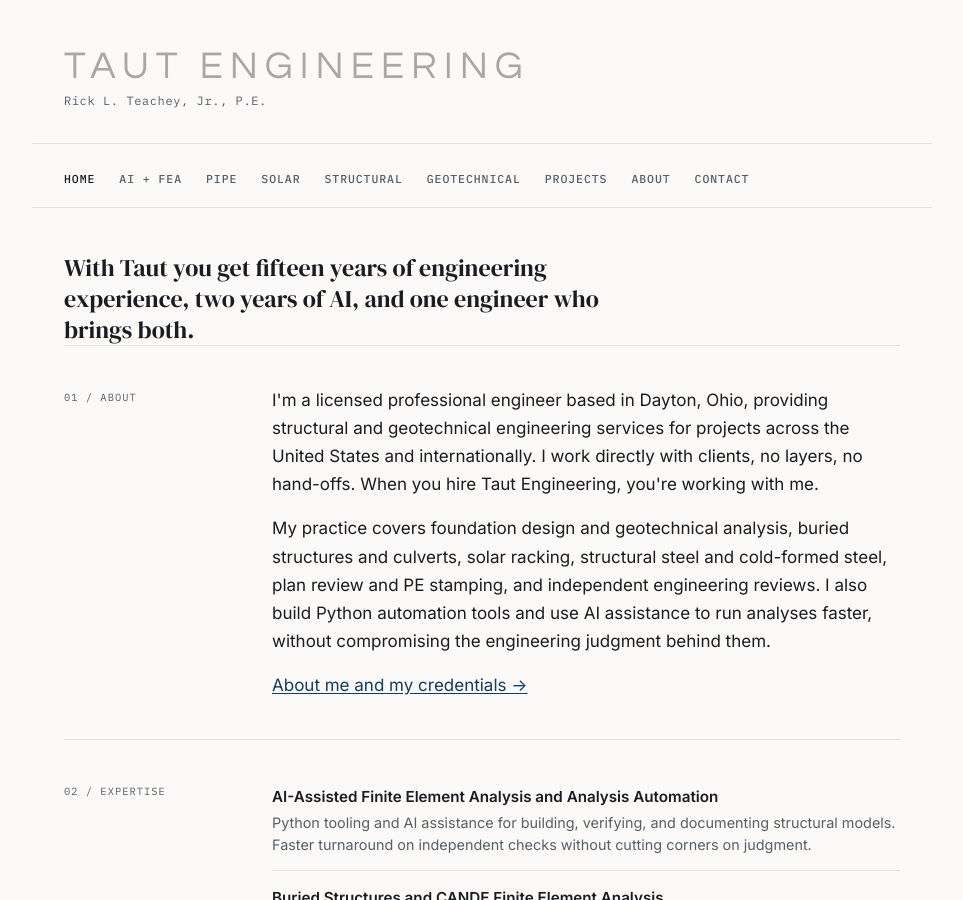
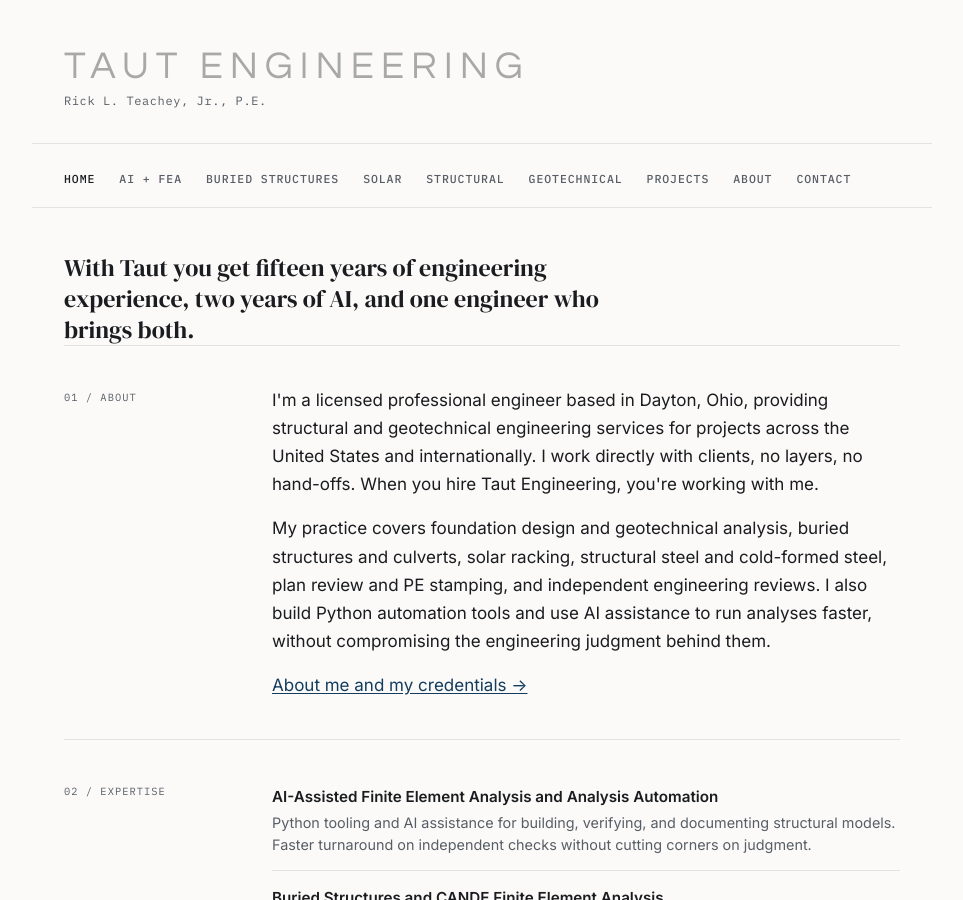
Before and after one commit to Ricyteach/ricyteach.github.io, a Jekyll site: the page built from index.html, in a window 1280 px wide and 900 px high. Shown: the whole window, without its empty margins (158-1121 px from the left). Built offline with Jekyll 4.4.1, drawn with Linux system fonts in a browser that asks for light colours.

Commit message:
Nav: Pipe -> Buried Structures
Co-Authored-By: Claude Opus 4.8 <noreply@anthropic.com>

```diff
--- a/_includes/nav.html
+++ b/_includes/nav.html
@@ -2,7 +2,7 @@
   <ul>
     <li><a href="/" {% if page.url == "/" %}aria-current="page"{% endif %}>Home</a></li>
     <li><a href="/sap2000-ai-automation/" {% if page.url contains "sap2000" %}aria-current="page"{% endif %}>AI + FEA</a></li>
-    <li><a href="/cande-buried-structures/" {% if page.url contains "cande" %}aria-current="page"{% endif %}>Pipe</a></li>
+    <li><a href="/cande-buried-structures/" {% if page.url contains "cande" %}aria-current="page"{% endif %}>Buried Structures</a></li>
     <li><a href="/solar-racking/" {% if page.url contains "solar" %}aria-current="page"{% endif %}>Solar</a></li>
     <li><a href="/structural-engineering/" {% if page.url contains "structural" %}aria-current="page"{% endif %}>Structural</a></li>
     <li><a href="/geotechnical-fea/" {% if page.url contains "geotechnical" %}aria-current="page"{% endif %}>Geotechnical</a></li>
```
